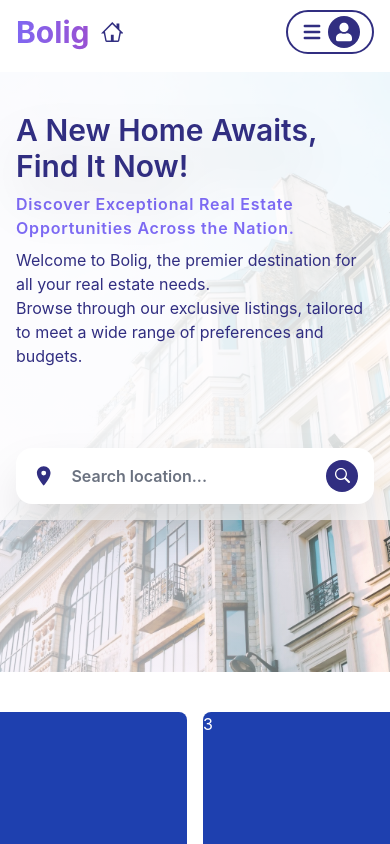
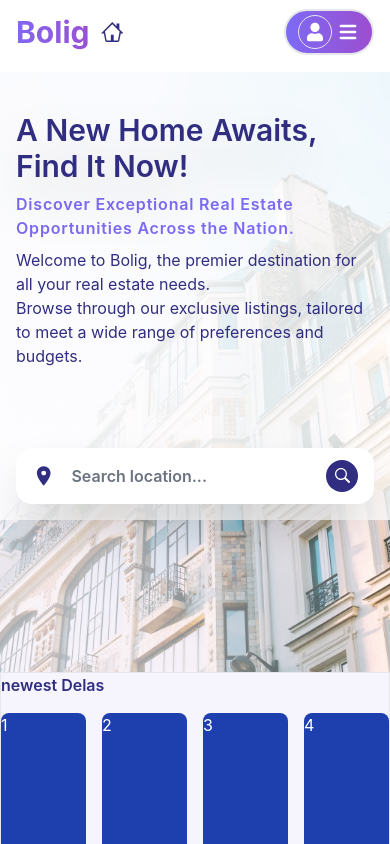
Before and after one commit to MaxAndreasLundin/bolig-web, a Next.js app: page / in a window 390 px wide. Shown: the top 844 px of the page. Built offline with nearby package versions, Linux system fonts and the light colour scheme.

Commit message:
color adjustment in navbar

```diff
--- a/app/page.tsx
+++ b/app/page.tsx
@@ -6,7 +6,7 @@ export default function Home() {
   return (
     <div className="flex h-[100vh] w-[100vw] flex-1 flex-col items-center text-indigo-900">
       <div
-        className="min-h-[600px] w-full max-w-[1200px] border-1 bg-cover bg-center bg-no-repeat lg:rounded-xl"
+        className="min-h-[600px] w-full max-w-[1200px] bg-cover bg-center bg-no-repeat lg:rounded-t-xl"
         style={{
           backgroundImage: `linear-gradient(to right,rgba(246,244,252, 0.7) 30%, rgba(255, 255, 255, 0.2) 100%), url(/houseParis2.jpg)`,
         }}
@@ -35,7 +35,7 @@ export default function Home() {
         </div>
       </div>
 
-      <div className="flex flex-1 flex-col gap-4 text-white">
+      <div className="flex flex-1 flex-col w-full max-w-[1200px] gap-4 text-white bg-[#f6f4fc] border">
         <p className="font-semibold text-indigo-900">newest Delas</p>
         <div className="flex gap-4">
           <div className="h-52 w-52 rounded-lg bg-blue-800">1</div>
--- a/components/Navbar.tsx
+++ b/components/Navbar.tsx
@@ -36,21 +36,21 @@ const Navbar = () => {
 
         {/*right*/}
         <div className="flex items-center justify-end gap-2 pr-2 h-14">
-          <div className="flex items-center gap-1 rounded-full border-indigo-900 text-stone-800 border-2 py-1 px-3 hover:bg-sky-100">
+          <div className="flex items-center gap-1 rounded-full text-stone-800 border-2 py-1 px-3 hover:bg-sky-100 bg-gradient-to-r from-[#7d6af5] to-[#9c4ecf]">
+            <div className="rounded-full border md:border-hidden py-1 px-2 md:px-1 ">
+              <Link href={"login"}>
+                <FaUser className="h-6 text-white" />
+              </Link>
+            </div>
             <div
-              className="block cursor-pointer text-indigo-900 md:hidden"
+              className="block cursor-pointer md:hidden"
               onClick={handleClick}
             >
               {click ? (
-                <XIcon className="h-6" />
+                <XIcon className="h-6 text-white" />
               ) : (
-                <MenuIcon className="h-6" />
+                <MenuIcon className="h-6 text-white" />
               )}
-            </div>
-            <div className="bg-indigo-900 rounded-full py-1 px-2 ">
-              <Link href={"login"}>
-                <FaUser className="h-6 text-white" />
-              </Link>
             </div>
           </div>
         </div>
```
